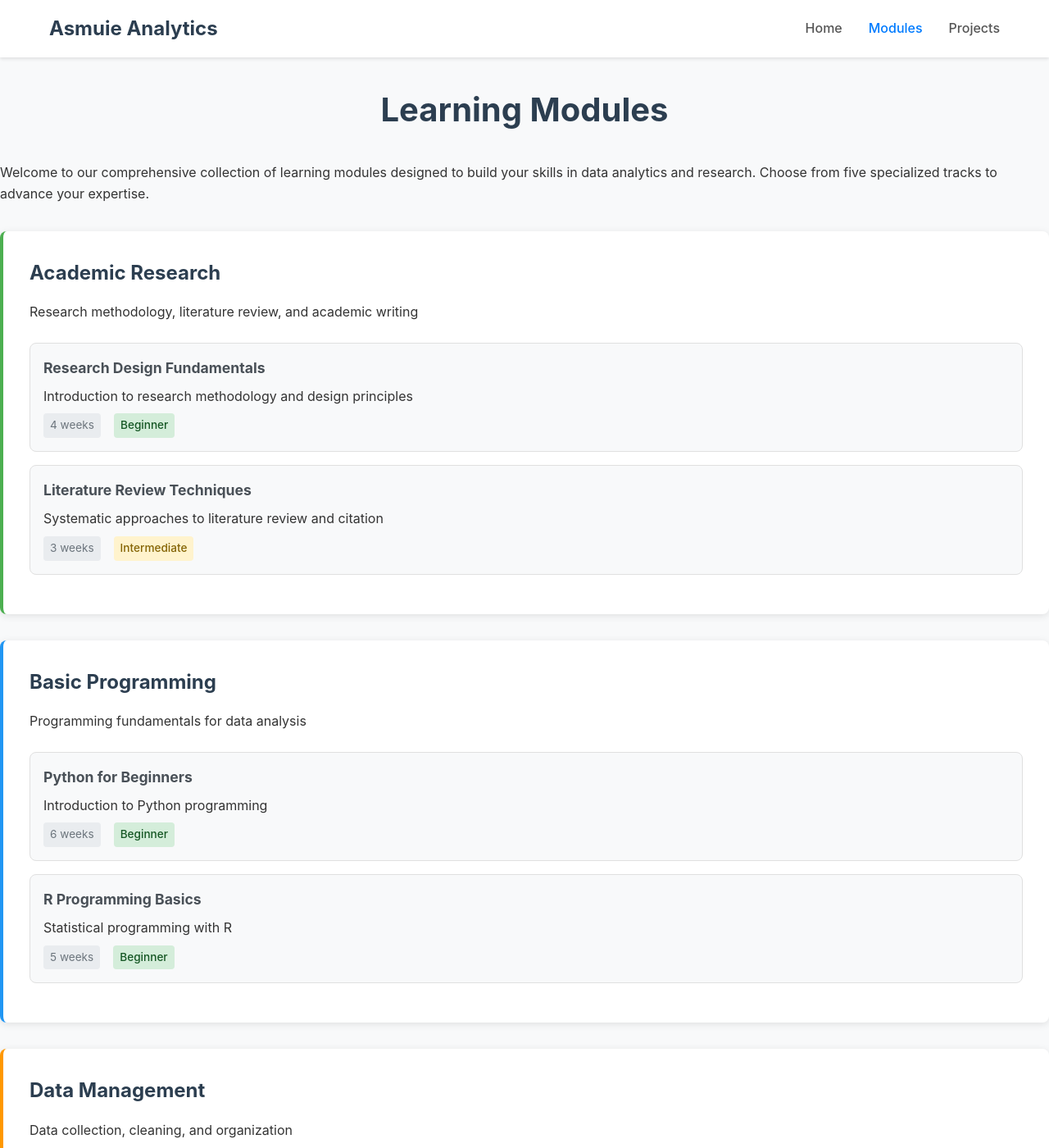
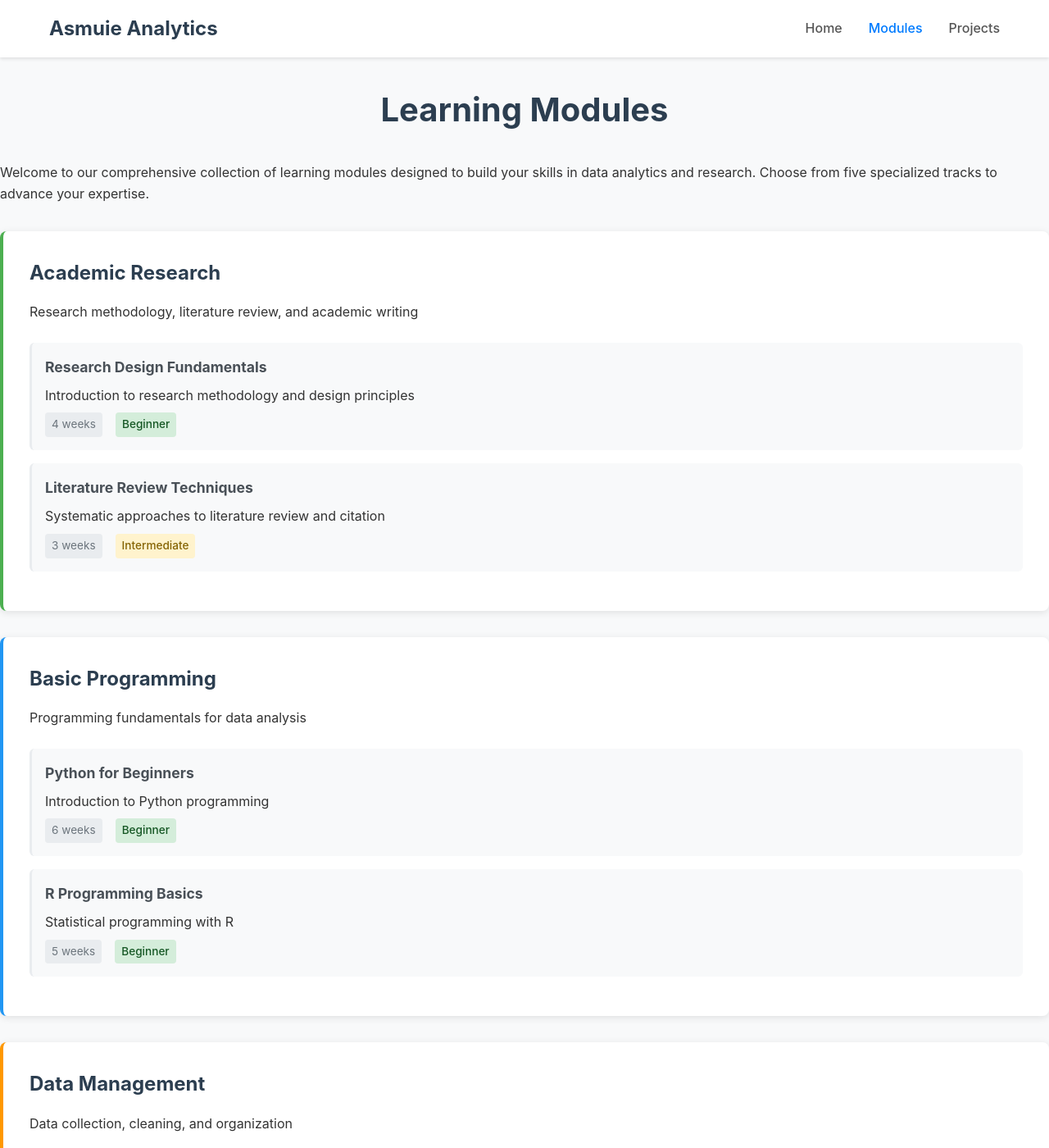
Before and after one commit to asmuie-analytics/modules, a Jekyll site: the page built from index.md, in a window 1280 px wide and 1400 px high. Shown: the whole window at 82% size. Built offline with Jekyll 4.4.1, drawn with Linux system fonts in a browser that asks for light colours.

Commit message:
Update style.css

```diff
--- a/assets/css/style.css
+++ b/assets/css/style.css
@@ -235,23 +235,3 @@ h1 {
         margin: 0.5rem 0;
     }
 }
-
-/*
-Add this CSS to your main stylesheet to style the clickable module cards.
-*/
-.module-item {
-  display: block; /* Make the link fill its container */
-  color: inherit; /* Use the parent's text color */
-  text-decoration: none; /* Remove the default underline */
-  border: 1px solid #e0e0e0; /* Example border */
-  padding: 1rem;
-  border-radius: 8px;
-  transition: transform 0.2s ease-in-out, box-shadow 0.2s ease-in-out;
-}
-
-/* Add a hover effect for better user experience */
-.module-item:hover {
-  transform: translateY(-5px);
-  box-shadow: 0 4px 12px rgba(0, 0, 0, 0.1);
-  color: inherit; /* Ensure text color doesn't change on hover */
-}
```
